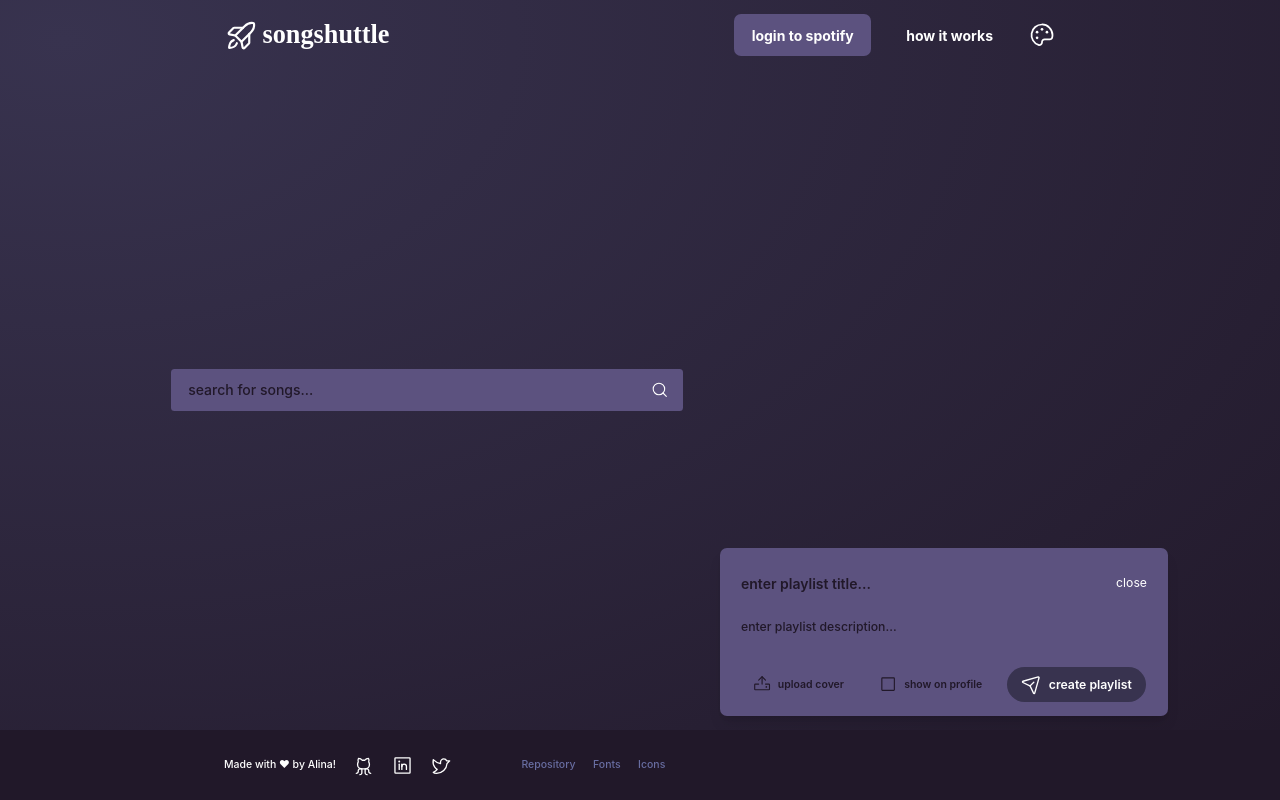
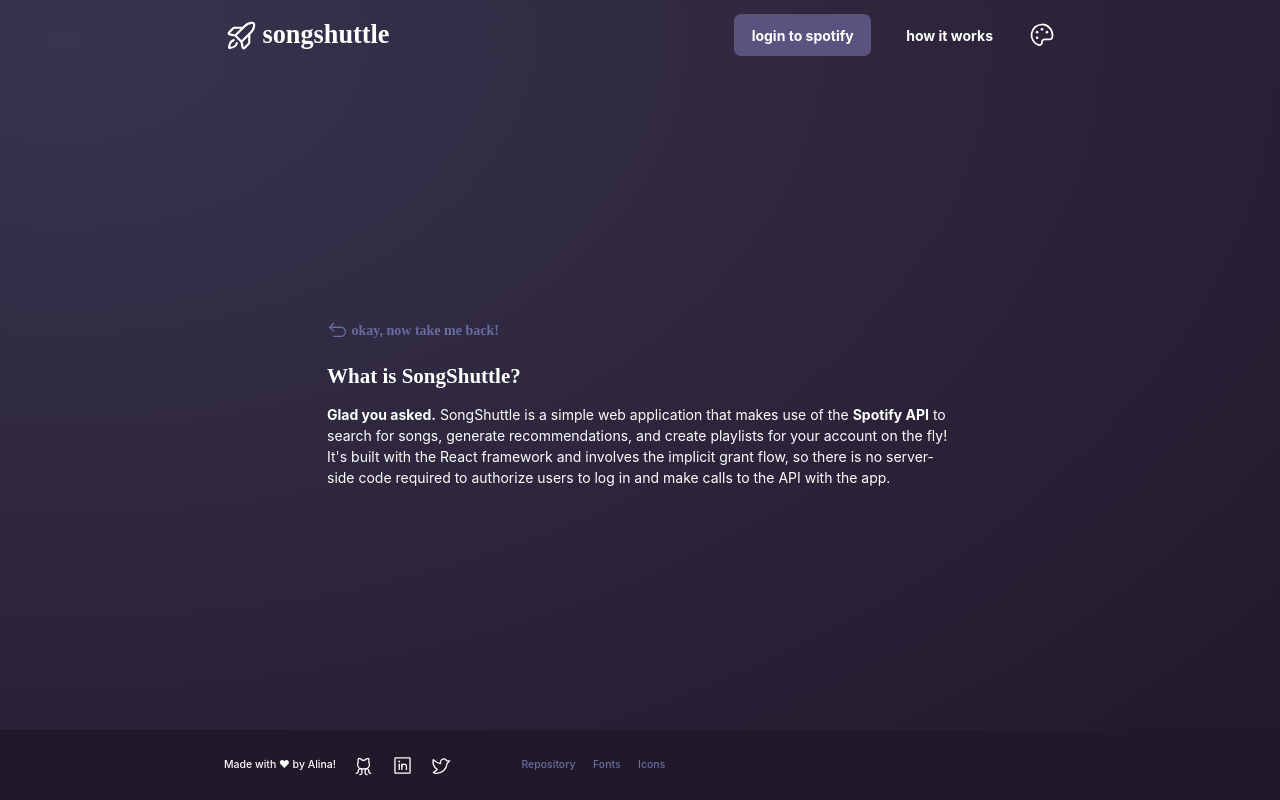
Before and after one commit to mlkywy/songshuttle, a React (Create React App) app: page /documentation in a window 1280 px wide. Built offline with nearby package versions, Linux system fonts and the light colour scheme.

Commit message:
Set up documentation page (#14)

```diff
--- a/src/App.js
+++ b/src/App.js
@@ -1,5 +1,5 @@
 import React, { useEffect, useState } from "react";
-import { BrowserRouter } from "react-router-dom";
+import { BrowserRouter, Routes, Route } from "react-router-dom";
 
 // Context
 import { ThemeContext } from "./context/ThemeContext";
@@ -9,6 +9,8 @@
 import Header from "./components/Header";
 import Footer from "./components/Footer";
 import Home from "./pages/Home";
+import Documentation from "./pages/Documentation";
+
 import { PlaylistProvider } from "./context/PlaylistContext";
 import { SearchProvider } from "./context/SearchContext";
 import { AudioProvider } from "./context/AudioContext";
@@ -52,7 +54,11 @@
               <BrowserRouter>
                 <div className={themeDictionary[theme]}>
                   <Header />
-                  <Home />
+                  {/* <Home /> */}
+                  <Routes>
+                    <Route path="/" element={<Home />} exact />
+                    <Route path="/documentation" element={<Documentation />} />
+                  </Routes>
                   <Footer />
                 </div>
               </BrowserRouter>
--- a/src/components/Header/index.js
+++ b/src/components/Header/index.js
@@ -1,4 +1,5 @@
 import React from "react";
+import { Link } from "react-router-dom";
 import { RocketLaunch } from "phosphor-react";
 
 import Dropdown from "../Dropdown";
@@ -19,9 +20,11 @@
 
   return (
     <div className="fixed w-full flex flex-row items-center justify-between text-main h-20 z-10 md:px-32 lg:px-64">
-      <div className="text-3xl font-bitter font-bold flex flex-row items-center gap-1">
-        <RocketLaunch size="2.5rem" /> songshuttle
-      </div>
+      <Link to="/">
+        <div className="text-3xl font-bitter font-bold flex flex-row items-center gap-1">
+          <RocketLaunch size="2.5rem" /> songshuttle
+        </div>
+      </Link>
 
       <div className="flex flex-row items-center gap-5 justify-between">
         {!token ? (
@@ -32,7 +35,7 @@
         ) : (
           <Primary option="logout of spotify" onClick={logout} />
         )}
-        <NavLink option="how it works" link="#" />
+        <NavLink option="how it works" link="documentation" />
         <div>
           <Dropdown options={options} />
         </div>
--- a/src/index.css
+++ b/src/index.css
@@ -69,7 +69,7 @@
     --primary: #091f29;
     --secondary: #1d7874;
     --accent: #588077;
-    --highlight: #db4244;
+    --highlight: #ed4c4e;
 
     background: radial-gradient(
       ellipse at 5% 5%,
--- /dev/null
+++ b/src/pages/Documentation/index.js
@@ -0,0 +1,39 @@
+import { ArrowUUpLeft } from "phosphor-react";
+import { Link } from "react-router-dom";
+
+const Documentation = () => {
+  return (
+    <div className="w-screen h-screen">
+      <div className="w-full h-full flex items-center justify-center">
+        <div
+          className="w-1/2 flex items-center overflow-y-auto justify-center"
+          style={{ height: `calc(100vh - 10rem)` }}
+        >
+          <div className="max-h-full text-main">
+            <Link to="/">
+              <h1 className="px-2 py-4 text-md font-bitter font-extrabold text-highlight items-center flex gap-1">
+                <ArrowUUpLeft size="1.5rem" /> okay, now take me back!
+              </h1>
+            </Link>
+
+            <h1 className="p-2 text-2xl font-bitter font-bold">
+              What is SongShuttle?
+            </h1>
+            <p className="p-2">
+              <span className="font-bold">Glad you asked.</span> SongShuttle is
+              a simple web application that makes use of the{" "}
+              <span className="font-bold">Spotify API</span> to search for
+              songs, generate recommendations, and create playlists for your
+              account on the fly! It's built with the React framework and
+              involves the implicit grant flow, so there is no server-side code
+              required to authorize users to log in and make calls to the API
+              with the app.
+            </p>
+          </div>
+        </div>
+      </div>
+    </div>
+  );
+};
+
+export default Documentation;
```
